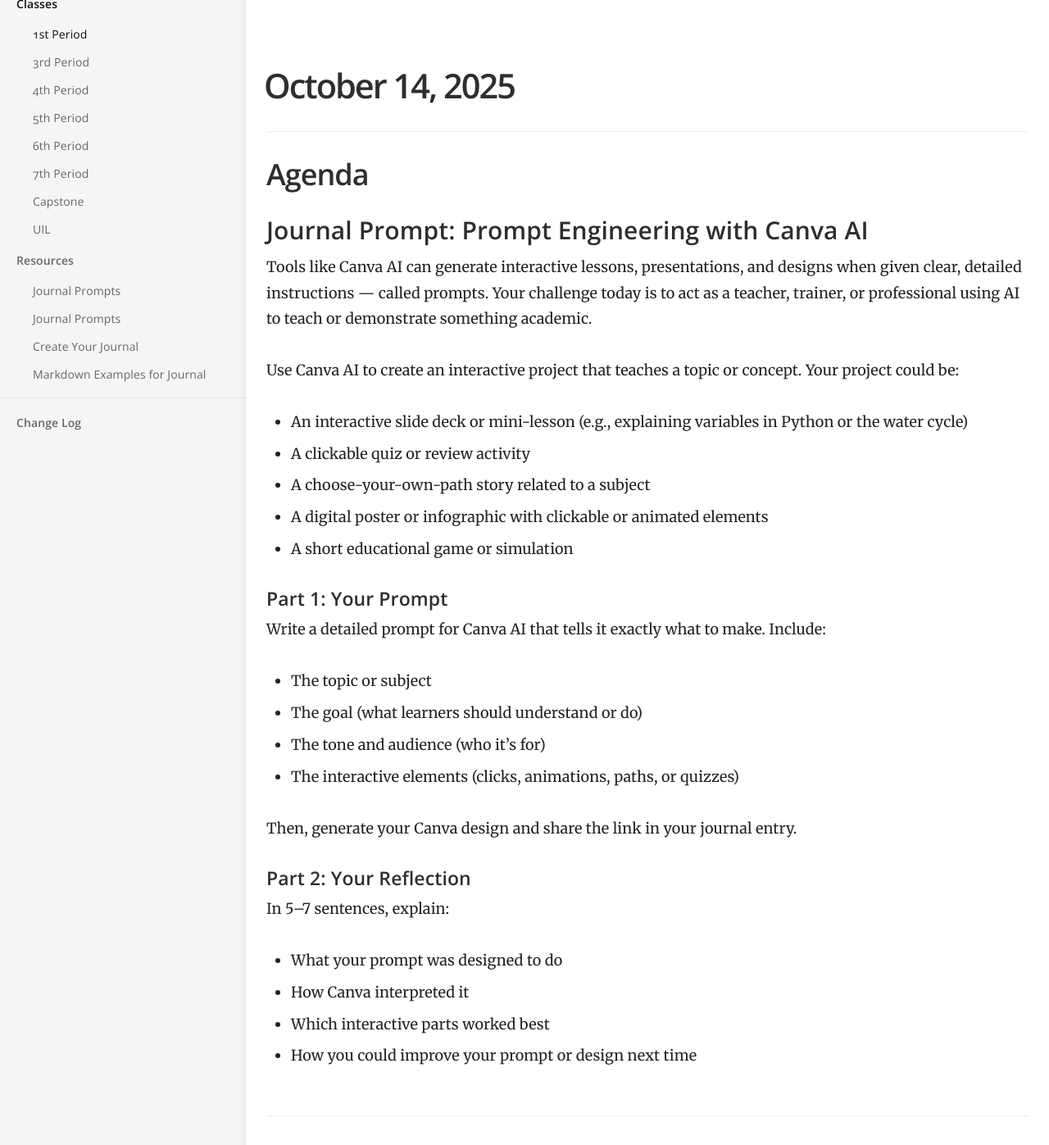
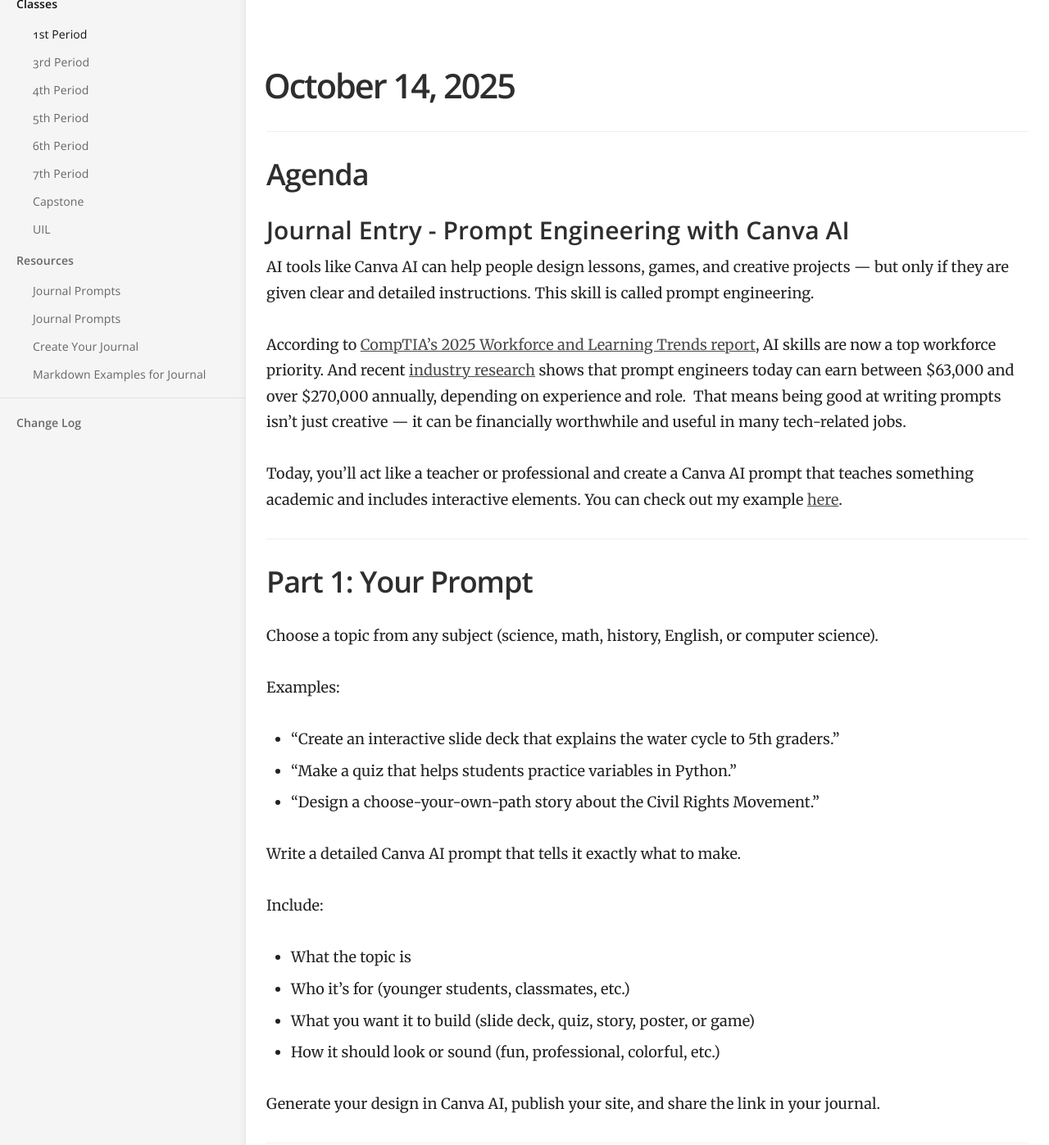
Before and after one commit to mswhitby/classroom, a Jekyll site: the page built from _docs/classes/1st.md, in a window 1280 px wide and 1400 px high, scrolled down 195 px. Shown: the top 1397 px of the window at 82% size. Built offline with Jekyll 4.4.1, drawn with Linux system fonts in a browser that asks for light colours; some of the changed text lies outside the part shown.

Commit message:
Updated journal

```diff
--- a/_docs/classes/1st.md
+++ b/_docs/classes/1st.md
@@ -5,7 +5,7 @@ category: Classes
 order: 1
 ---
 
-# October 14, 2025
+<!-- # October 14, 2025
 
 ## Agenda
 
@@ -41,9 +41,9 @@ In 5–7 sentences, explain:
 - Which interactive parts worked best
 - How you could improve your prompt or design next time
 
-----
+---- -->
 
-<!-- # October 14, 2025
+# October 14, 2025
 
 ## Agenda
 
@@ -53,62 +53,36 @@ AI tools like Canva AI can help people design lessons, games, and creative proje
 
 According to [CompTIA’s 2025 Workforce and Learning Trends report](https://www.comptia.org/en-us/resources/research/workforce-and-learning-trends-2025), AI skills are now a top workforce priority. And recent [industry research](https://www.yochana.com/2025-prompt-engineering-salary-landscape/) shows that prompt engineers today can earn between $63,000 and over $270,000 annually, depending on experience and role.  That means being good at writing prompts isn’t just creative — it can be financially worthwhile and useful in many tech-related jobs.
 
-Today, you’ll act like a teacher or professional and create a Canva AI prompt that teaches something academic and includes interactive elements.
+Today, you’ll act like a teacher or professional and create a Canva AI prompt that teaches something academic and includes interactive elements. You can check out my example [here](https://final-projectangel.my.canva.site/prompts).
 
-
-
-
-
-
-
-
-
-🧩 Part 1: The Prompt
-
-
-
-
+## Part 1: Your Prompt
 
 Choose a topic from any subject (science, math, history, English, or computer science).
+
 Examples:
-“Create an interactive slide deck that explains the water cycle to 5th graders.”
-“Make a quiz that helps students practice variables in Python.”
-“Design a choose-your-own-path story about the Civil Rights Movement.”
+- “Create an interactive slide deck that explains the water cycle to 5th graders.”
+- “Make a quiz that helps students practice variables in Python.”
+- “Design a choose-your-own-path story about the Civil Rights Movement.”
 
-Write a detailed Canva AI prompt that tells it exactly what to make. Include:
-What the topic is
-Who it’s for (younger students, classmates, etc.)
-What you want it to build (slide deck, quiz, story, poster, or game)
-How it should look or sound (fun, professional, colorful, etc.)
+Write a detailed Canva AI prompt that tells it exactly what to make.
 
-Generate your design in Canva AI and share the link in your journal.
+Include:
+- What the topic is
+- Who it’s for (younger students, classmates, etc.)
+- What you want it to build (slide deck, quiz, story, poster, or game)
+- How it should look or sound (fun, professional, colorful, etc.)
 
+Generate your design in Canva AI, publish your site, and share the link in your journal.
 
+## Part 2: Your Reflection
 
-
-
-
-
-
-
-
-💬 Part 2: The Reflection
-
-
-
-
-
-In 6–7 sentences, explain:
-
-
-
-What your prompt was designed to do
-How Canva AI understood or built your idea
-What parts worked well
-What parts didn’t come out as expected
-How you could improve your prompt to get a better design next time
-Why being good at prompt engineering could be valuable in future careers -->
-
+In 5–7 sentences, explain:
+- What your prompt was designed to do
+- How Canva AI understood or built your idea
+- What parts worked well
+- What parts didn’t come out as expected
+- How you could improve your prompt to get a better design next time
+- Why being good at prompt engineering could be valuable in future careers
 
 ----
 
```
